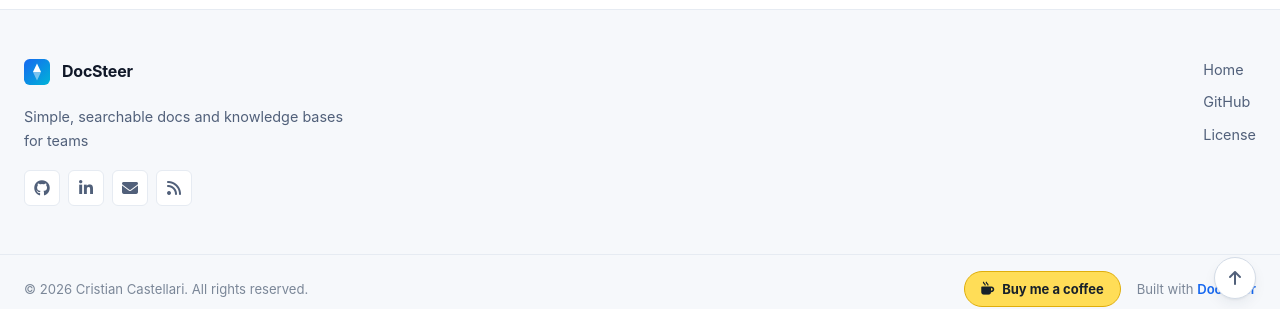
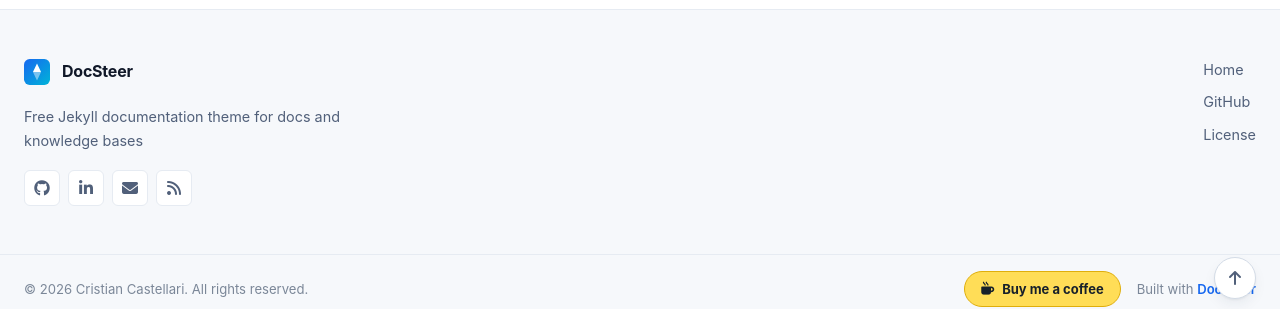
Before and after one commit to Skyflash/docsteer, a Jekyll site: the page built from index.md, in a window 1280 px wide and 900 px high, scrolled down 1931 px. Shown: the part 577-886 px from the top of the window. Built offline with Jekyll 4.4.1, drawn with Linux system fonts in a browser that asks for light colours.

Commit message:
Put "Jekyll documentation theme" in the demo home's title and description
jekyll-seo-tag builds the home <title> as "site.title | site.tagline", so the
tagline is what carries the query words; the home description comes from
index.md's front matter, which wins over site.description. Neither said
"Jekyll" or "theme" before. The tagline also shows in the footer.

```diff
--- a/_config.yml
+++ b/_config.yml
@@ -3,7 +3,7 @@
 # ─────────────────────────────────────────────────────────────
 
 title: DocSteer
-tagline: Simple, searchable docs and knowledge bases for teams
+tagline: Free Jekyll documentation theme for docs and knowledge bases
 description: >-
   DocSteer is a fast, responsive Jekyll theme for technical documentation,
   help centres and internal knowledge bases. Live search, six colour skins
--- a/index.md
+++ b/index.md
@@ -1,7 +1,7 @@
 ---
 layout: home
 title: DocSteer
-description: Simple, searchable docs and knowledge bases for teams — a fast Jekyll theme.
+description: Free Jekyll documentation theme for simple, searchable docs and knowledge bases — live search, six colour skins and dark mode.
 hero:
   eyebrow: Jekyll theme
   title: Simple, searchable docs for teams
```
